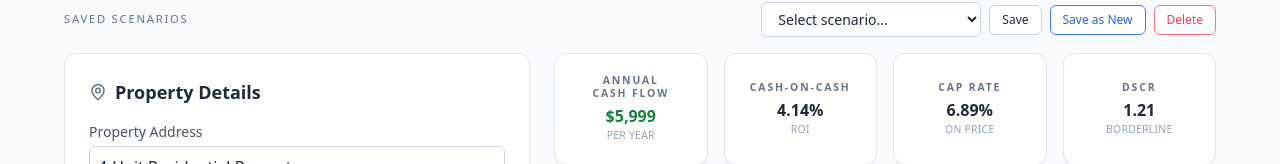
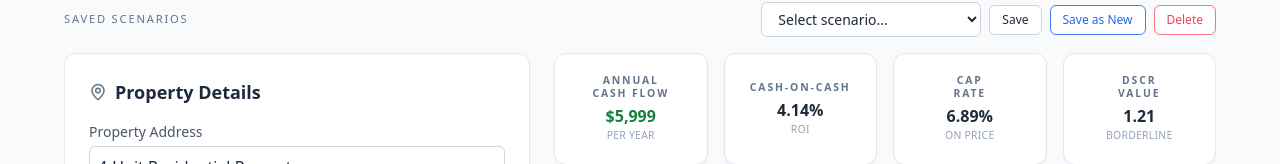
Before and after one commit to Teamsarrow/Multifamily-ROI-analyzer, a React (Vite) app: page / in a window 1280 px wide. Shown: the part 144-308 px from the top of the page. Built offline with nearby package versions, Linux system fonts and the light colour scheme; the HTML template or start-up script is replaced by a standard one.

Commit message:
Update App.jsx

```diff
--- a/src/App.jsx
+++ b/src/App.jsx
@@ -875,7 +875,7 @@ ${unitMixDetails}
   {/* Cap Rate */}
   <div className="kpi-box bg-white rounded-xl shadow-sm border border-slate-200 text-center h-28 flex flex-col justify-center">
     <div className="kpi-title text-[0.65rem] font-semibold tracking-[0.18em] uppercase text-slate-500 leading-tight">
-      Cap Rate
+      Cap<br />Rate
     </div>
 
     <div className="kpi-value mt-1 font-extrabold text-slate-800">
@@ -890,7 +890,7 @@ ${unitMixDetails}
   {/* DSCR */}
   <div className="kpi-box bg-white rounded-xl shadow-sm border border-slate-200 text-center h-28 flex flex-col justify-center">
     <div className="kpi-title text-[0.65rem] font-semibold tracking-[0.18em] uppercase text-slate-500 leading-tight">
-      DSCR
+      DSCR<br />Value
     </div>
 
     <div className="kpi-value mt-1 font-extrabold text-slate-800">
```
